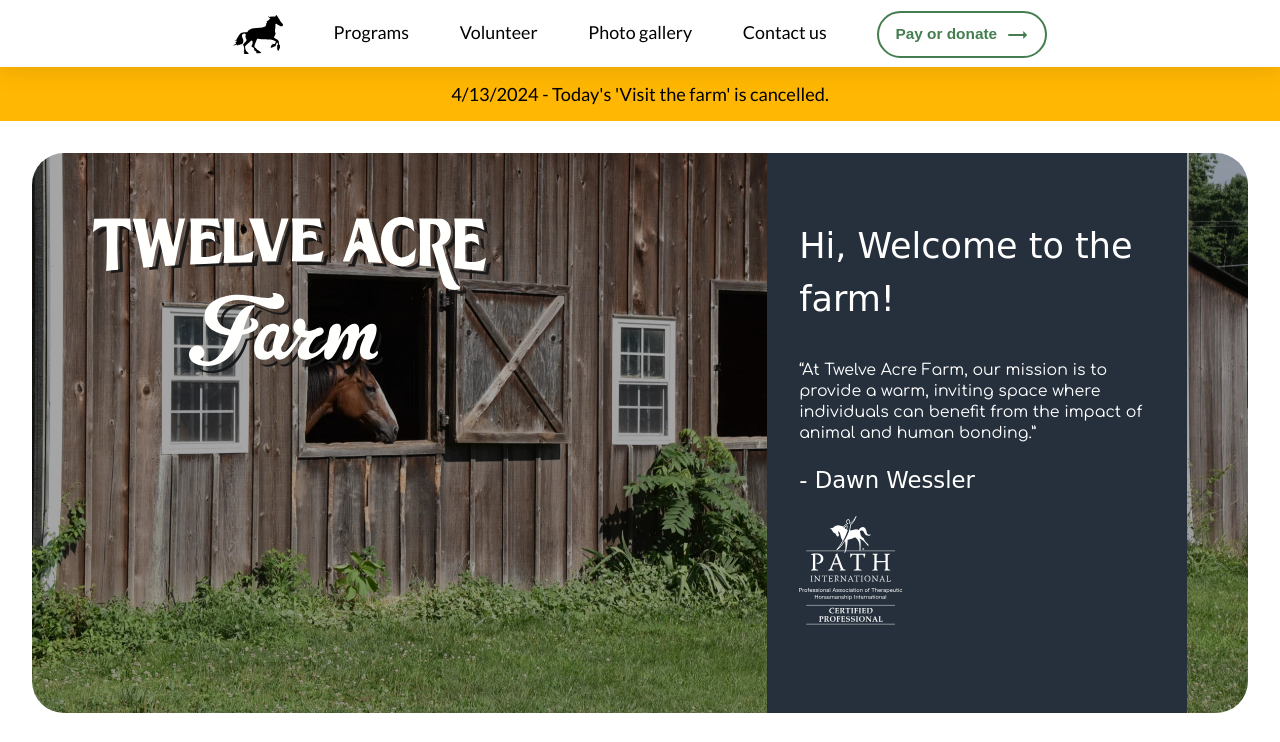
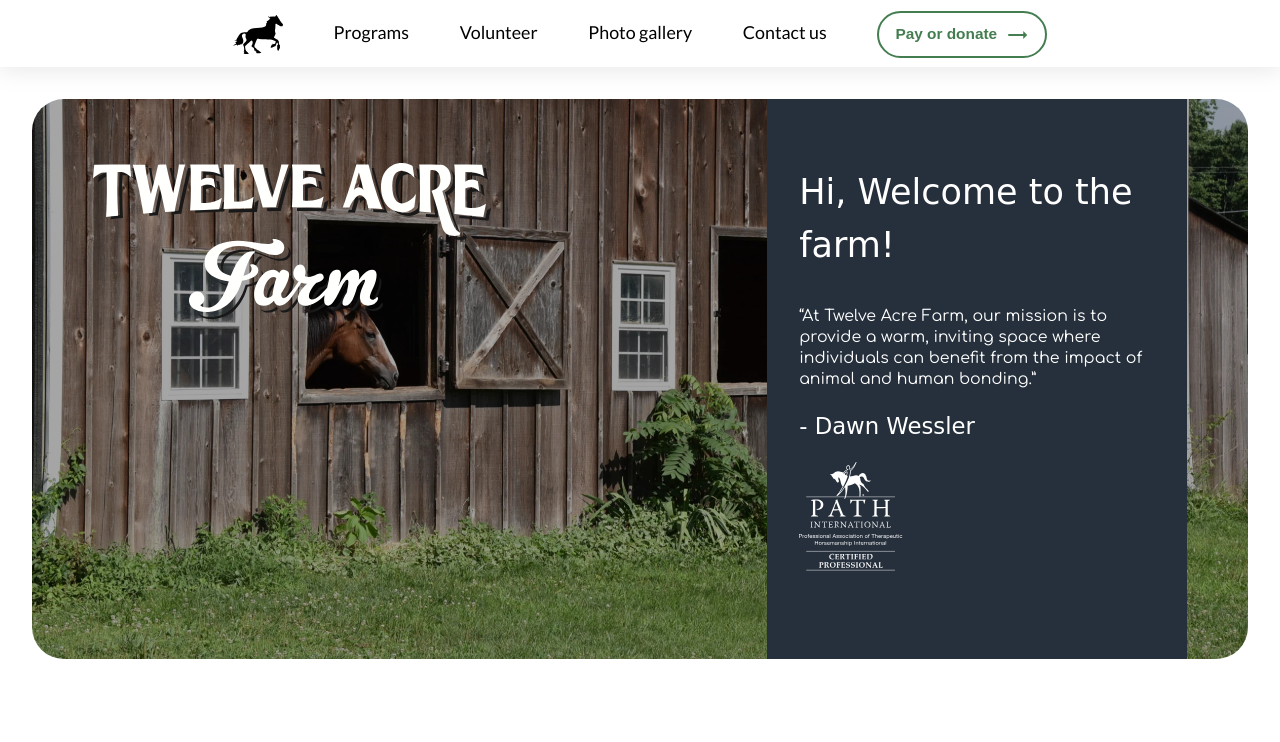
Before and after one commit to an-ik/Twelve-Acre-Farm, a website: page views/index.html in a window 1280 px wide. Shown: the top 742 px of the page. Drawn offline with Linux system fonts and the light colour scheme; a web font is replaced by a local one.

Commit message:
Removed cancel alert

```diff
--- a/views/index.html
+++ b/views/index.html
@@ -57,7 +57,7 @@
        </nav>
        <main>
           <!--<div class="alert alert-info"><a href="#programs" style="text-decoration: none;">2024 spring and summer program dates are now posted!</a></div>-->
-          <div class="alert alert-info"><a href="#programs" style="text-decoration: none;">4/13/2024 - Today's 'Visit the farm' is cancelled.</a></div>
+          <!--<div class="alert alert-info"><a href="#programs" style="text-decoration: none;">4/13/2024 - Today's 'Visit the farm' is cancelled.</a></div>-->
 
           <section id="home">
                      <div class="jumbotron">
```
